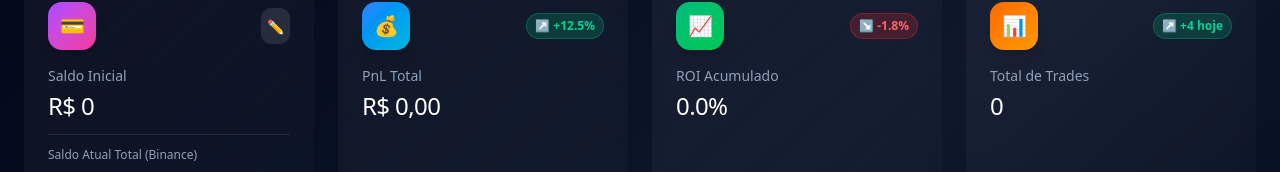
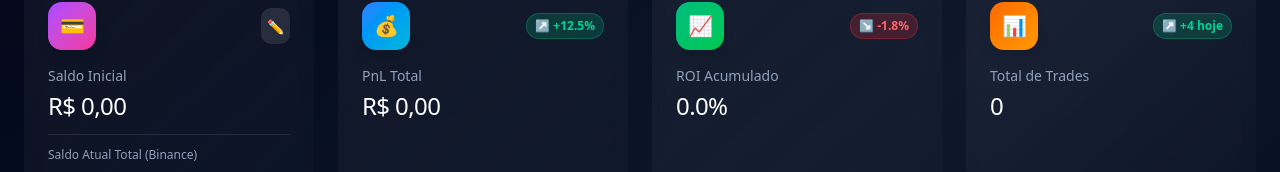
Before and after one commit to maxgsandre/BINANCE-MANAGER, a Next.js app: page /dashboard in a window 1280 px wide. Shown: the part 231-403 px from the top of the page. Built offline with nearby package versions, Linux system fonts and the light colour scheme; no server answers; the database is empty; sample sign-in values are in the browser's storage.

Commit message:
fix: format initial balance with 2 decimal places always

```diff
--- a/src/components/EditableBalanceKpi.tsx
+++ b/src/components/EditableBalanceKpi.tsx
@@ -165,7 +165,7 @@ function EditableBalanceKpi({ label, value, icon = '💳', color = 'purple', mon
         </div>
 
         <p className="text-slate-400 text-sm mb-1">{label}</p>
-        <p className="text-white text-2xl tracking-tight">R$ {displayValue}</p>
+        <p className="text-white text-2xl tracking-tight">R$ {Number(displayValue).toLocaleString('pt-BR', { minimumFractionDigits: 2, maximumFractionDigits: 2 })}</p>
 
         {/* Saldo Atual */}
         <div className="mt-3 pt-3 border-t border-white/10">
@@ -176,9 +176,9 @@ function EditableBalanceKpi({ label, value, icon = '💳', color = 'purple', mon
             ) : (
               <>
                 <span className={`font-semibold ${Number(currentBalanceBRL) >= Number(displayValue) ? 'text-green-400' : 'text-red-400'}`}>
-                  R$ {parseFloat(currentBalanceBRL).toLocaleString('pt-BR', { minimumFractionDigits: 2, maximumFractionDigits: 2 })}
+                  R$ {Number(currentBalanceBRL).toLocaleString('pt-BR', { minimumFractionDigits: 2, maximumFractionDigits: 2 })}
                 </span>
-                <span className="text-slate-500 text-sm">({parseFloat(currentBalanceUSDT).toLocaleString('pt-BR', { minimumFractionDigits: 2, maximumFractionDigits: 2 })} USDT)</span>
+                <span className="text-slate-500 text-sm">({Number(currentBalanceUSDT).toLocaleString('pt-BR', { minimumFractionDigits: 2, maximumFractionDigits: 2 })} USDT)</span>
               </>
             )}
           </p>
```
